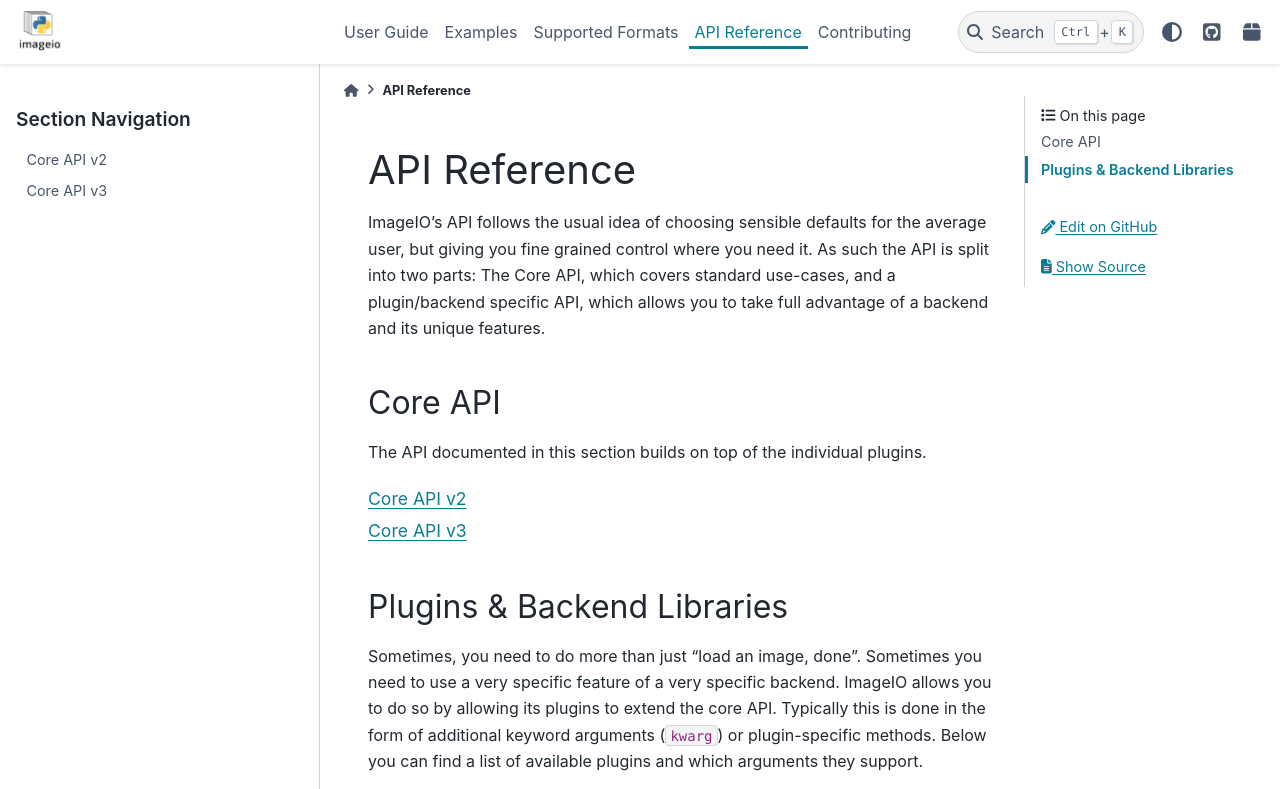
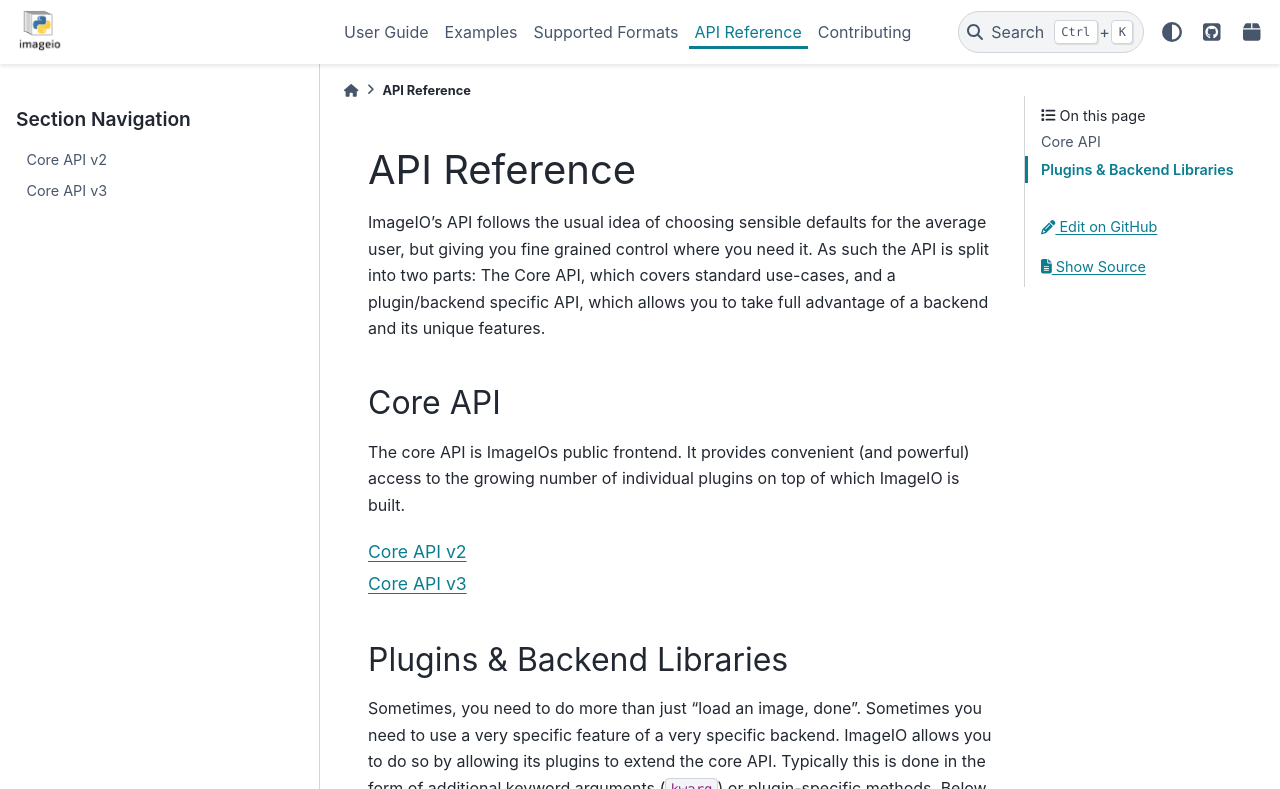
Before and after one commit to imageio/imageio, a Sphinx documentation site: the page built from docs/reference/index.rst, in a window 1280 px wide and 1119 px high, cut to the strip 0-789 px from the top of the window. Built offline with Sphinx 7.4.7 and the PyData theme 0.15.4, drawn with Linux system fonts in a browser that asks for light colours.

Commit message:
DOC: neating core API introduction

```diff
--- a/docs/reference/index.rst
+++ b/docs/reference/index.rst
@@ -10,7 +10,9 @@ advantage of a backend and its unique features.
 Core API
 ^^^^^^^^
 
-The API documented in this section builds on top of the individual plugins.
+The core API is ImageIOs public frontend. It provides convenient (and powerful)
+access to the growing number of individual plugins on top of which ImageIO is
+built.
 
 .. toctree::
     :maxdepth: 1
```
